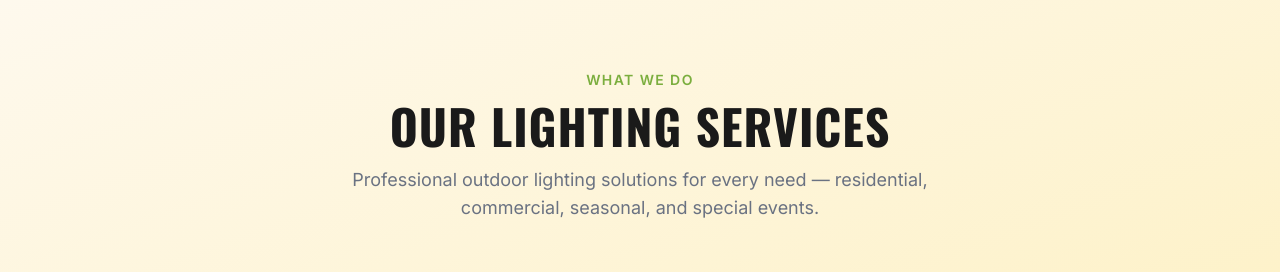
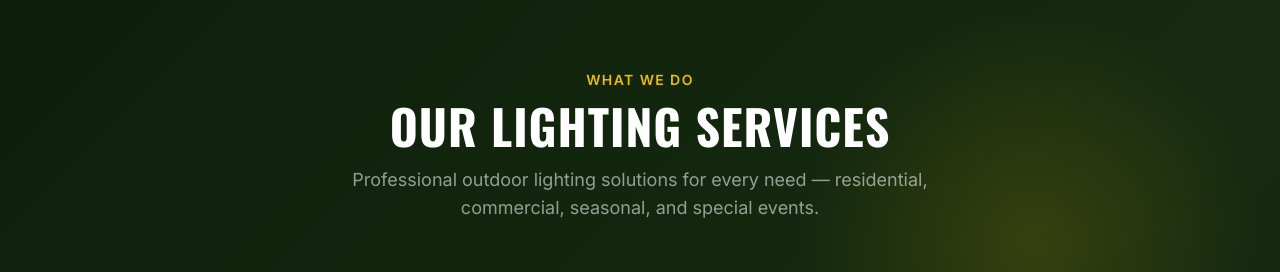
Before and after one commit to maecadiao/be-the-light-decor, a Next.js app: page / in a window 1280 px wide. Shown: the part 893-1165 px from the top of the page. Built offline with nearby package versions, Linux system fonts and the light colour scheme.

Commit message:
feat: services section — dark green background + gold orbs matching site style

```diff
--- a/src/app/page.tsx
+++ b/src/app/page.tsx
@@ -109,16 +109,18 @@ export default function HomePage() {
       </section>
 
       {/* Services */}
-      <section className="py-20" style={{ background: "linear-gradient(160deg, #fef9ee 0%, #fdf0c0 50%, #fef6e0 100%)" }}>
-        <div className="max-w-7xl mx-auto px-4 sm:px-6 lg:px-8">
+      <section className="py-20 relative overflow-hidden" style={{ background: "linear-gradient(135deg, #0d1f0a 0%, #162b10 50%, #0f1a0c 100%)" }}>
+        <div className="absolute top-0 right-0 w-72 h-72 md:w-[500px] md:h-[500px] rounded-full opacity-15 pointer-events-none" style={{ background: "radial-gradient(circle, #eeba0b 0%, transparent 65%)" }} />
+        <div className="absolute bottom-0 left-0 w-48 h-48 md:w-80 md:h-80 rounded-full opacity-10 pointer-events-none" style={{ background: "radial-gradient(circle, #eeba0b 0%, transparent 65%)" }} />
+        <div className="relative z-10 max-w-7xl mx-auto px-4 sm:px-6 lg:px-8">
           <div className="text-center mb-14">
-            <p className="text-brand-green font-body font-semibold text-sm uppercase tracking-widest mb-3">
+            <p className="text-brand-gold font-body font-semibold text-sm uppercase tracking-widest mb-3">
               What We Do
             </p>
-            <h2 className="font-heading text-4xl lg:text-5xl font-bold text-[#1a1a1a] mb-4">
+            <h2 className="font-heading text-4xl lg:text-5xl font-bold text-white mb-4">
               Our Lighting Services
             </h2>
-            <p className="font-body text-gray-500 text-lg max-w-2xl mx-auto">
+            <p className="font-body text-white/55 text-lg max-w-2xl mx-auto">
               Professional outdoor lighting solutions for every need — residential, commercial, seasonal, and special events.
             </p>
           </div>
```
